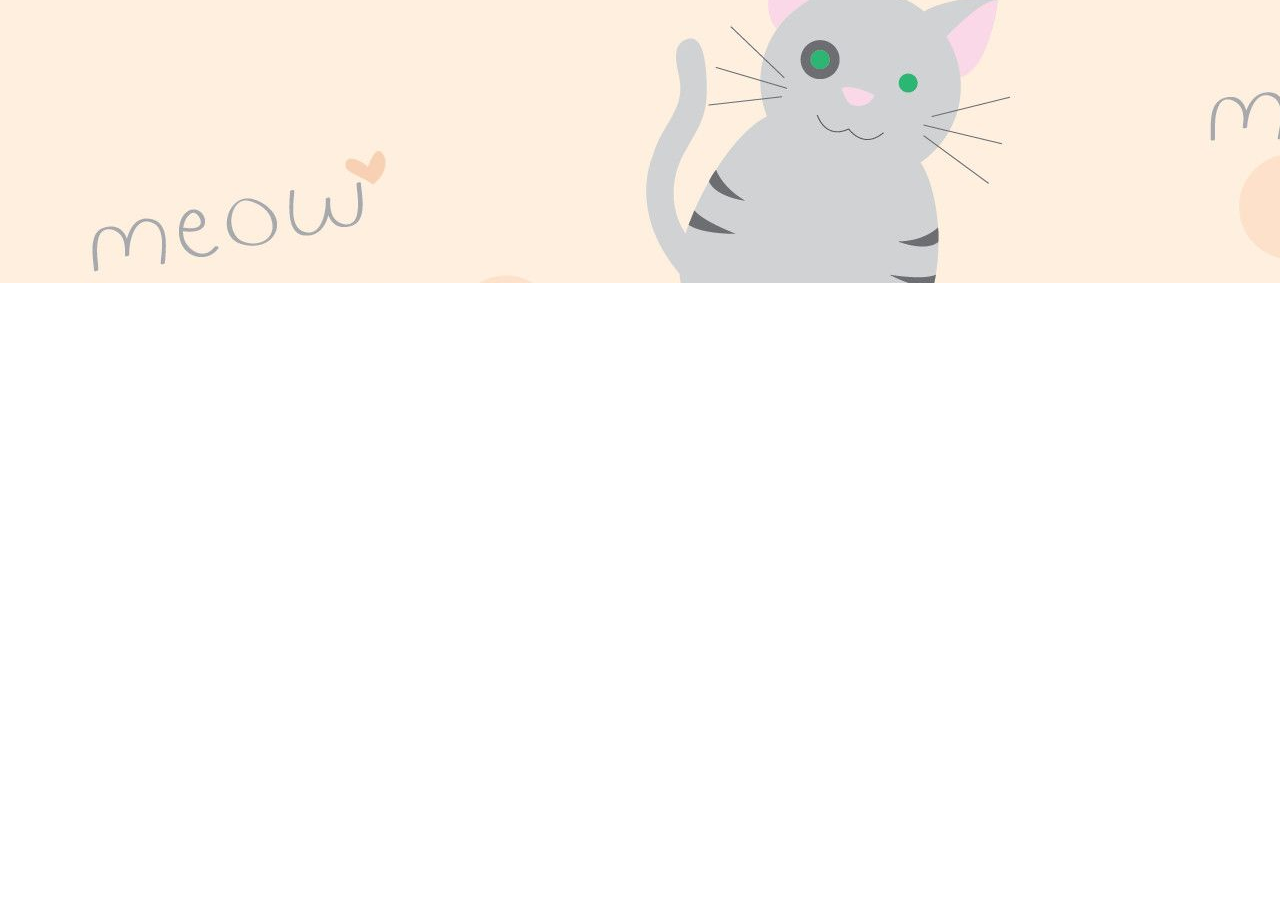
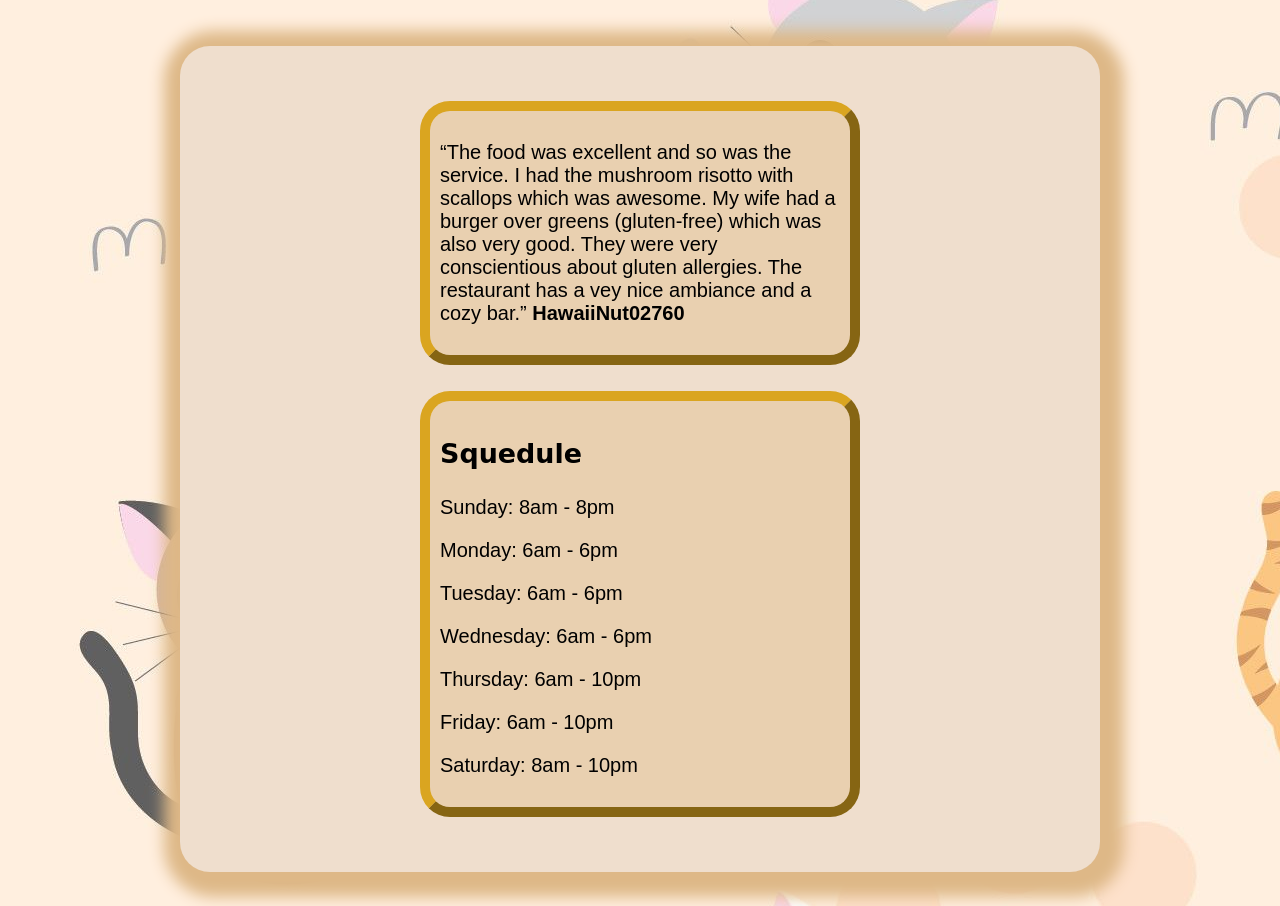
Before and after one commit to stefanpython/Restaurant_Page-Projec, a website built with webpack: page dist/index.html in a window 1280 px wide. Shown: the part 517-1423 px from the top of the page. Before the commit the page ends 800 px from the top, so only its background shows below. Built offline with nearby package versions, Linux system fonts and the light colour scheme; a web font is replaced by a local one.

Commit message:
Add divs with class of customer-review and info-hours to meniu-content div

```diff
--- a/src/index.js
+++ b/src/index.js
@@ -2,3 +2,4 @@ import { myMeniu } from "./meniu";
 
 myMeniu().banner();
 myMeniu().navBar();
+myMeniu().review();
--- a/src/meniu.js
+++ b/src/meniu.js
@@ -3,7 +3,6 @@ export function myMeniu() {
     const content = document.getElementById('content');
 
     const banner = () => {
-        const content = document.getElementById('content');
         const div = document.createElement('div');
         div.classList.add('header');
         div.innerHTML = '<img class="catImg" src="/src/cat.png" alt="cat">';
@@ -21,6 +20,44 @@ export function myMeniu() {
     }
 
 
-    return { banner, navBar };
+    const review = () => {
+        // Customer review
+        const meniuContent = document.createElement('div');
+        meniuContent.classList.add('meniu-content');
+        content.appendChild(meniuContent);
+
+        const reviewsDiv = document.createElement('div');
+        reviewsDiv.classList.add('customer-review');
+        reviewsDiv.innerHTML = '<p>“The food was excellent and so was the service. I had the mushroom risotto with scallops which was awesome. My wife had a burger over greens (gluten-free) which was also very good. They were very conscientious about gluten allergies. The restaurant has a vey nice ambiance and a cozy bar.” <strong>HawaiiNut02760</strong> </p>';
+
+        meniuContent.append(reviewsDiv);
+
+        const br = document.createElement('br');
+        meniuContent.appendChild(br);
+
+        // Workdays hours
+        const infoHours = document.createElement('div');
+        infoHours.classList.add('info-hours');
+        infoHours.innerHTML = `<h3 class="hours">Squedule</h3>
+        <p class="sunday">Sunday: 8am - 8pm</p>
+        <p class="monday">Monday: 6am - 6pm</p>
+        <p class="tuesday">Tuesday: 6am - 6pm</p>
+        <p class="wednesday">Wednesday: 6am - 6pm</p>
+        <p class="thursday">Thursday: 6am - 10pm</p>
+        <p class="friday">Friday: 6am - 10pm</p>
+        <p class="saturday">Saturday: 8am - 10pm</p>`;
+
+        meniuContent.appendChild(infoHours);
+
+
+    }
+
+
+
+    return {
+            banner,
+            navBar,
+            review
+                   };
 
 };
--- a/src/styles.css
+++ b/src/styles.css
@@ -42,10 +42,10 @@ li a:hover {
 .catImg {
     height: 400px;
     width: 100%;
-    filter: invert(20%);
+    filter: invert(10%);
 }
 
-.menu-content {
+.meniu-content {
     background-color:  #EFDECD ;
     border-radius: 30px;
     max-width: 810px;
```
Also changed, not shown: dist/main.js.
